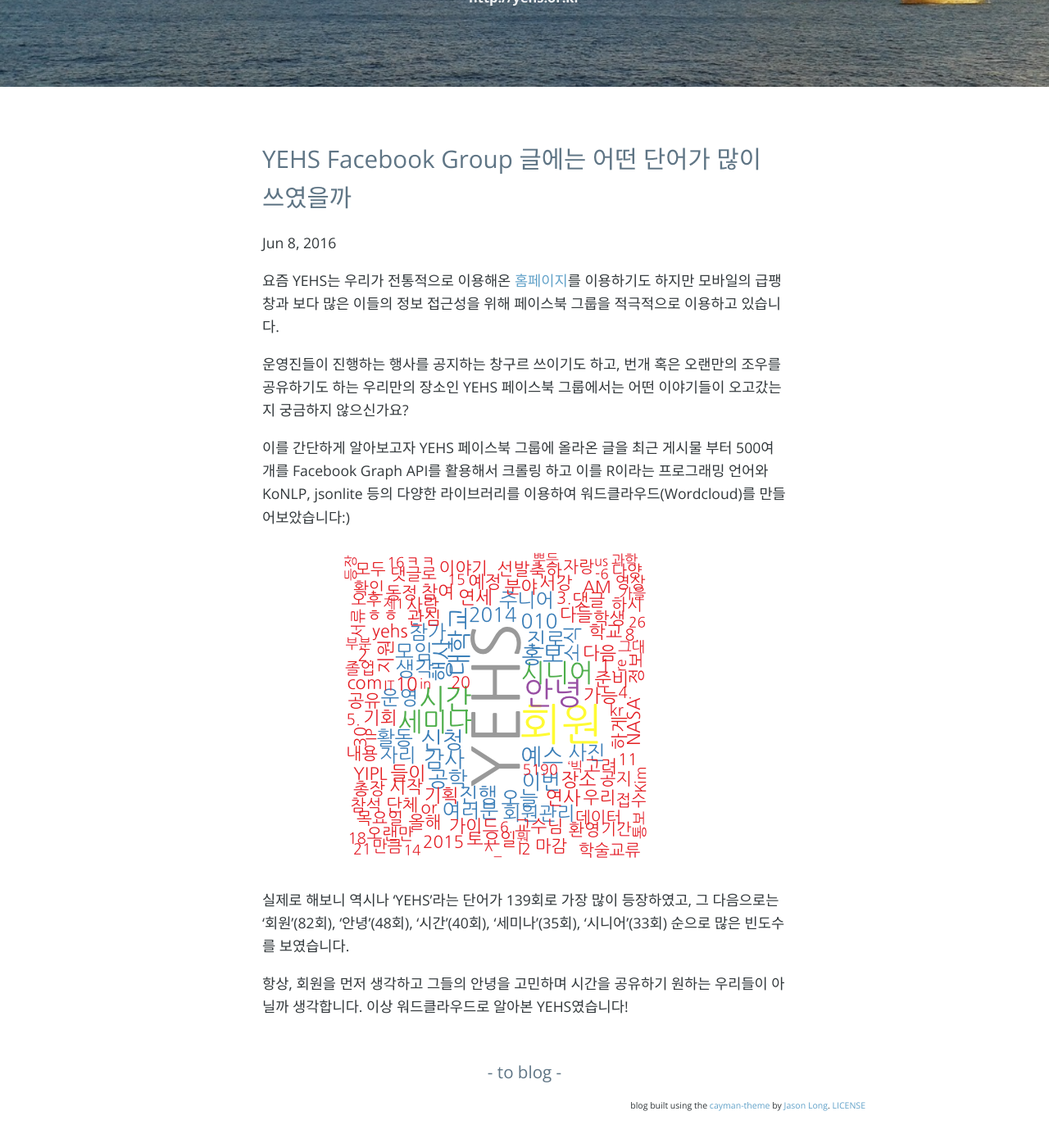
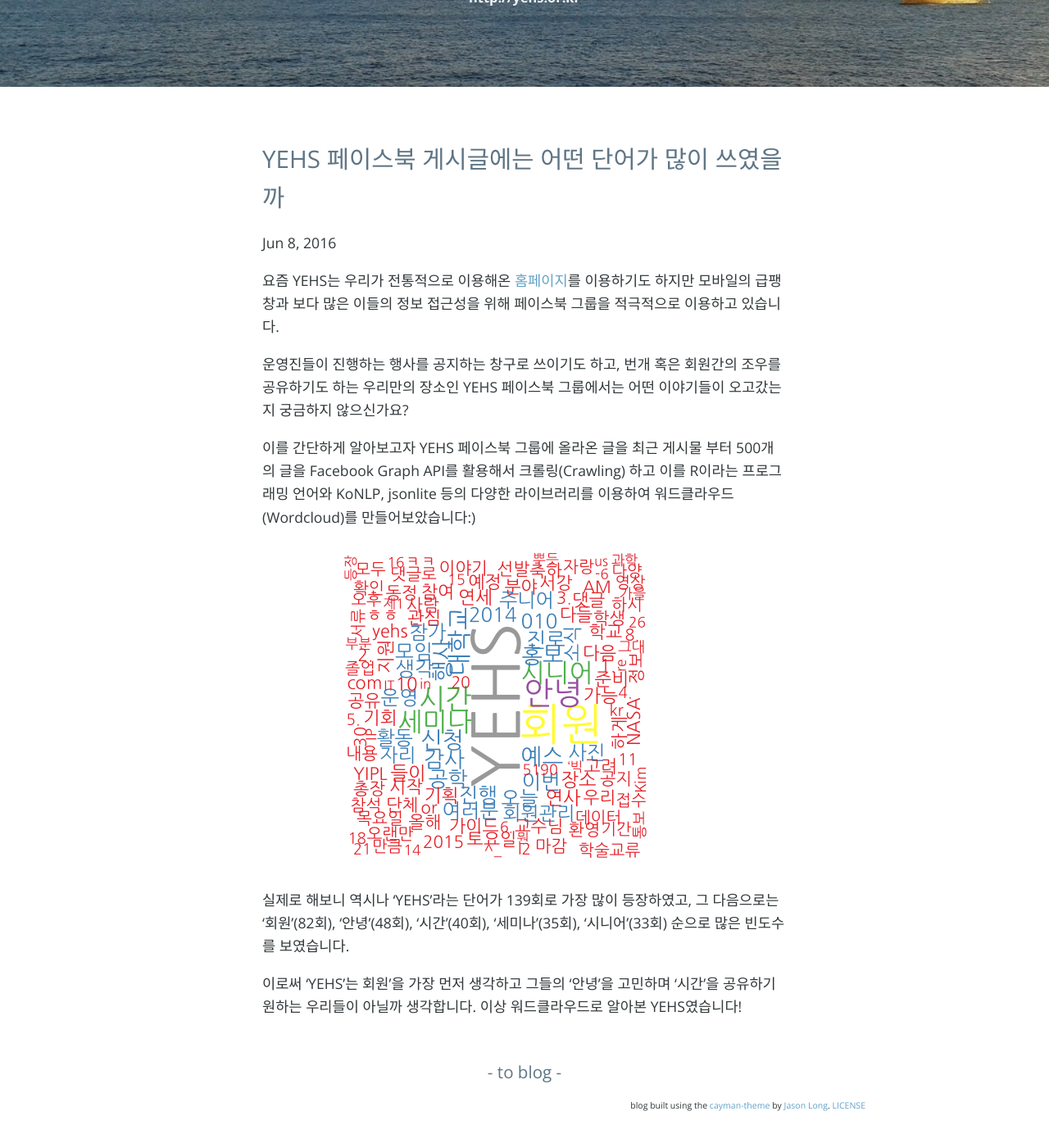
Before and after one commit to HyoukJang/yehsdata, a Jekyll site: the page built from _posts/2016-06-09-wordcloud_post.md, in a window 1280 px wide and 1400 px high, scrolled down 196 px. Shown: the top 1395 px of the window at 82% size. Built offline with Jekyll 4.4.1, drawn with Linux system fonts in a browser that asks for light colours.

Commit message:
modify new post_wordcloud

```diff
--- a/_posts/2016-06-09-wordcloud_post.md
+++ b/_posts/2016-06-09-wordcloud_post.md
@@ -1,21 +1,22 @@
 ---
 layout: post
-title:  "YEHS Facebook Group 글에는 어떤 단어가 많이 쓰였을까"
-date:   2016-06-09 01:34:02 +0900
+title:  "YEHS 페이스북 게시글에는 어떤 단어가 많이 쓰였을까"
+date:   2016-06-09 00:34:02 +0900
+categories: jekyll update
+
 ---
 
 요즘 YEHS는 우리가 전통적으로 이용해온 [홈페이지][홈페이지]를 이용하기도 하지만 모바일의 급팽창과 보다 많은 이들의 정보 접근성을 위해 페이스북 그룹을 적극적으로 이용하고 있습니다.
 
-운영진들이 진행하는 행사를 공지하는 창구르 쓰이기도 하고, 번개 혹은 오랜만의 조우를 공유하기도 하는 우리만의 장소인 YEHS 페이스북 그룹에서는 어떤 이야기들이 오고갔는지 궁금하지 않으신가요?
+운영진들이 진행하는 행사를 공지하는 창구로 쓰이기도 하고, 번개 혹은 회원간의 조우를 공유하기도 하는 우리만의 장소인 YEHS 페이스북 그룹에서는 어떤 이야기들이 오고갔는지 궁금하지 않으신가요?
 
-이를 간단하게 알아보고자 YEHS 페이스북 그룹에 올라온 글을 최근 게시물 부터 500여개를 Facebook Graph API를 활용해서 크롤링 하고 이를 R이라는 프로그래밍 언어와 KoNLP, jsonlite 등의 다양한 라이브러리를 이용하여 워드클라우드(Wordcloud)를 만들어보았습니다:)
+이를 간단하게 알아보고자 YEHS 페이스북 그룹에 올라온 글을 최근 게시물 부터 500개의 글을 Facebook Graph API를 활용해서 크롤링(Crawling) 하고 이를 R이라는 프로그래밍 언어와 KoNLP, jsonlite 등의 다양한 라이브러리를 이용하여 워드클라우드(Wordcloud)를 만들어보았습니다:)
 
 ![YEHS Facebook Group 워드클라우드]({{site.url}}/yehsdata/img/yehs_group_feed_eng.png)
 
 실제로 해보니 역시나 'YEHS'라는 단어가 139회로 가장 많이 등장하였고, 그 다음으로는 '회원'(82회), '안녕'(48회), '시간'(40회), '세미나'(35회), '시니어'(33회) 순으로 많은 빈도수를 보였습니다.
 
-항상, 회원을 먼저 생각하고 그들의 안녕을 고민하며 시간을 공유하기 원하는 우리들이 아닐까 생각합니다.
+이로써 'YEHS'는 회원'을 가장 먼저 생각하고 그들의 '안녕'을 고민하며 '시간'을 공유하기 원하는 우리들이 아닐까 생각합니다.
 이상 워드클라우드로 알아본 YEHS였습니다!
 
-
 [홈페이지]: http://yehs.or.kr
```
Also changed, not shown: _posts/2016-04-08-welcome-to-YEHSDATA.md (line endings or trailing spaces).
